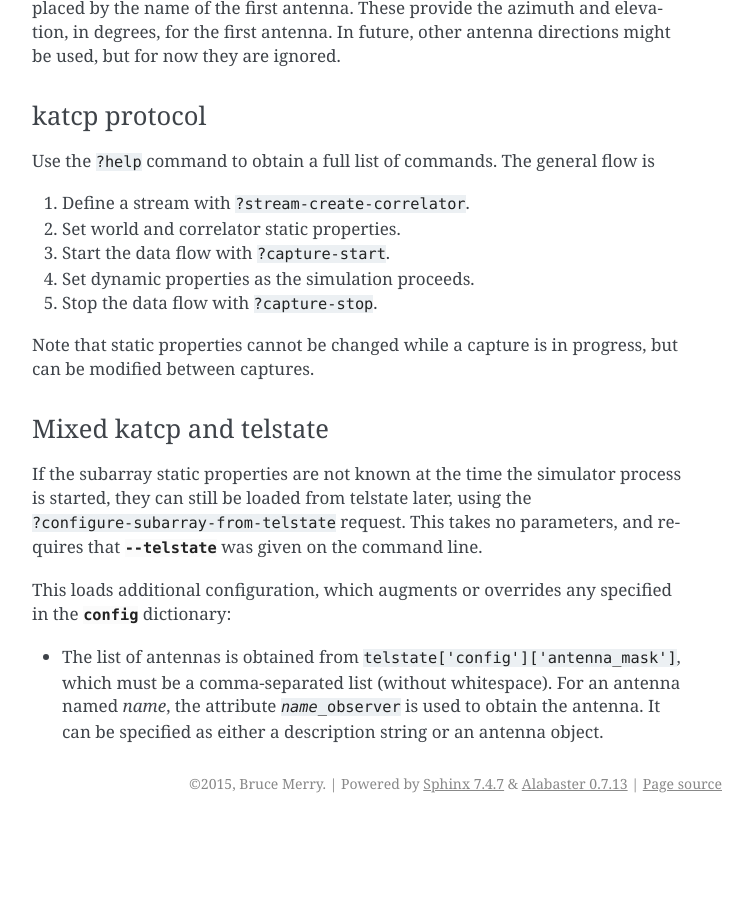
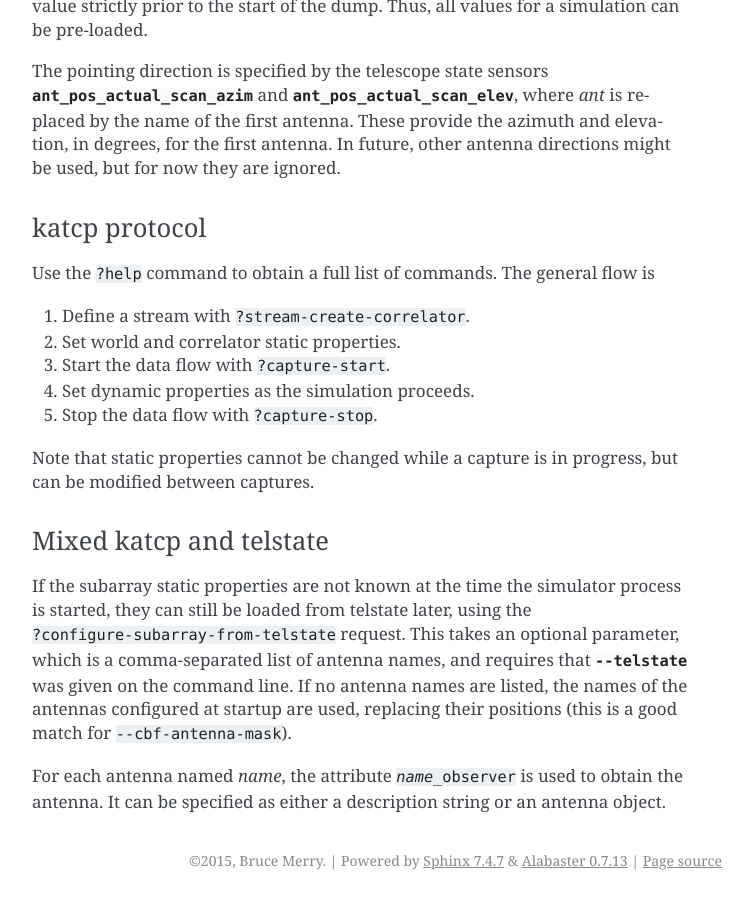
Before and after one commit to ska-sa/katcbfsim, a Sphinx documentation site: the page built from doc/about.rst, in a window 1280 px wide and 900 px high, scrolled down 3718 px. Shown: the whole window, without its empty margins (388-1141 px from the left). Built offline with Sphinx 7.4.7, drawn with Linux system fonts in a browser that asks for light colours; cross-references to code outside the pages are shown as plain code; before the commit the page ends 4541 px from its top, so only the background shows below that; some of the changed text lies outside the part shown.

Commit message:
Change how configure-subarray-from-telstate gets antennas list
It previously looked in telstate['config']['antenna_mask']. With the
change to a more flexible subarray configuration, it's less clear that
there will be a single global antenna list. Thus, two alternatives are
introduced:
- an optional argument to the katcp request, explicitly giving an
  antenna list. This is mostly used by the test suite.
- if the optional argument is not given, the existing antennas are
  replaced. This should be largely backwards-compatible, because the
  argument parser picks up telstate['config']['antenna_mask'] and uses
  it to generate fake antennas (with no particular position).

```diff
--- a/doc/about.rst
+++ b/doc/about.rst
@@ -173,6 +173,12 @@ a few key options are documented here.
 
    Load antenna descriptions from a file that contains one per line.
 
+.. option:: --cbf-antenna-mask <LIST>
+
+   Comma-separated list of antenna names. They will be given a fake position,
+   which can later be replaced using the
+   :samp:`configure-subarray-from-telstate` katcp request (see below).
+
 .. option:: --cbf-sim-source <DESCRIPTION>, --cbf-sim-source-file <FILENAME>
 
    These are similar, but for sources rather than antennas.
@@ -222,14 +228,12 @@ Mixed katcp and telstate
 ^^^^^^^^^^^^^^^^^^^^^^^^
 If the subarray static properties are not known at the time the simulator
 process is started, they can still be loaded from telstate later, using the
-:samp:`?configure-subarray-from-telstate` request. This takes no parameters,
-and requires that :option:`--telstate` was given on the command line.
+:samp:`?configure-subarray-from-telstate` request. This takes an optional
+parameter, which is a comma-separated list of antenna names, and requires that
+:option:`--telstate` was given on the command line. If no antenna names are
+listed, the names of the antennas configured at startup are used, replacing
+their positions (this is a good match for :opt:`--cbf-antenna-mask`).
 
-This loads additional configuration, which augments or overrides any specified
-in the :attr:`config` dictionary:
-
-- The list of antennas is obtained from
-  ``telstate['config']['antenna_mask']``, which must be a comma-separated list
-  (without whitespace). For an antenna named `name`, the attribute
-  :samp:`{name}_observer` is used to obtain the antenna. It can be specified as
-  either a description string or an antenna object.
+For each antenna named `name`, the attribute :samp:`{name}_observer` is used to
+obtain the antenna. It can be specified as either a description string or an
+antenna object.
```
Also changed, not shown: 2 other files.
